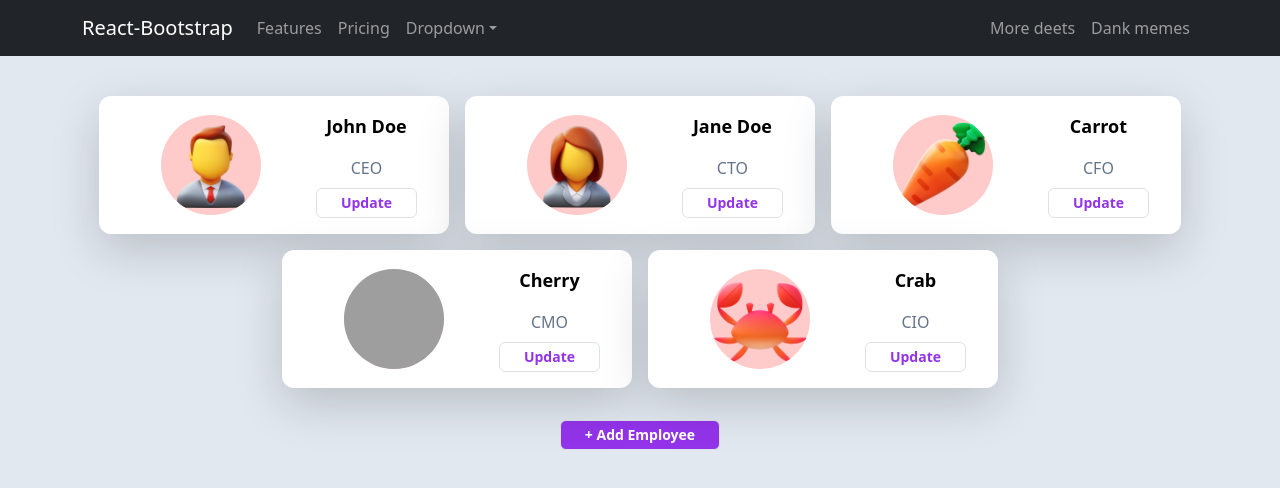
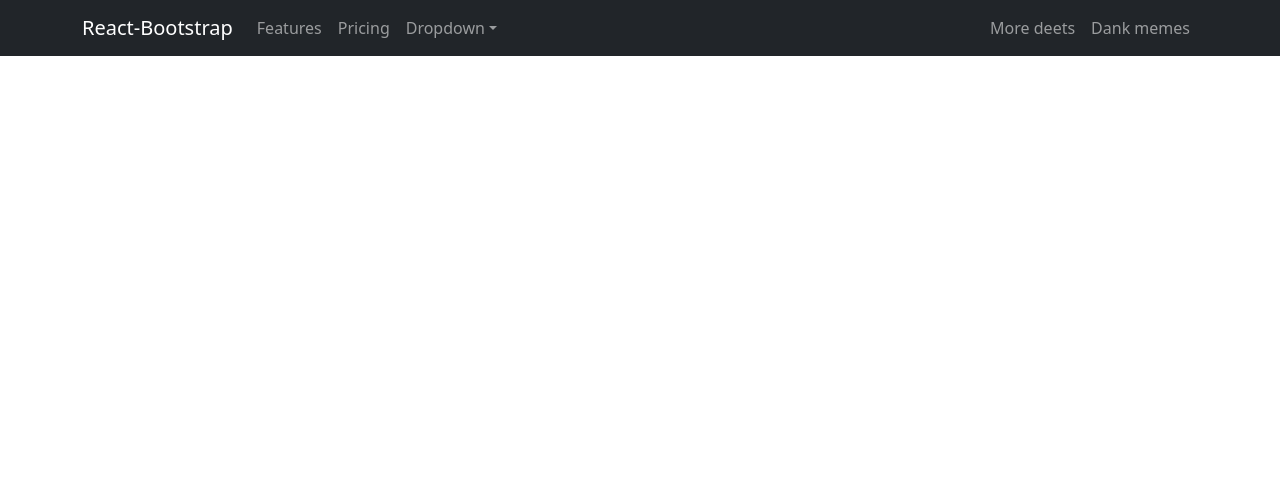
Before and after one commit to IuliiaKonovalova/react_intro, a React (Create React App) app in the folder hello/: page / in a window 1280 px wide. Shown: the top 488 px of the page. Built offline with nearby package versions, Linux system fonts and the light colour scheme; grey boxes are pictures that could not be loaded.

Commit message:
Remove employees logic from App.js

```diff
--- a/hello/src/App.js
+++ b/hello/src/App.js
@@ -9,100 +9,15 @@ import image5 from './images/3d-fluency-crab.png';
 import { v4 as uuidv4 } from 'uuid';
 import AddEmployee from './components/AddEmployee';
 import EditEmployee from './components/EditEmployee';
-import Header from './components/header';
+import Header from './components/Header';
+import Employees from './pages/Employees';
 
 
 function App() {
-  const [ role, setRole ] = useState();
-  const [employees, setEmployees] = useState([
-    {
-      id: 1,
-      name: 'John Doe',
-      role: 'CEO',
-      img: image1
-    },
-    {
-      id: 2,
-      name: 'Jane Doe',
-      role: 'CTO',
-      img: image2
-    },
-    {
-      id: 3,
-      name: 'Carrot',
-      role: 'CFO',
-      img: image3
-    },
-    {
-      id: 4,
-      name: 'Cherry',
-      role: 'CMO',
-      img: image4
-    },
-    {
-      id: 5,
-      name: 'Crab',
-      role: 'CIO',
-      img: image5
-    }
-  ]);
-
-  const updateEmployee = (id, newName, newRole) => {
-    const updatedEmployees = employees.map((employee) => {
-      if (employee.id === id) {
-        return { ...employee, name: newName, role: newRole };
-      }
-      return employee;
-    });
-    setEmployees(updatedEmployees);
-  }
-
-  function newEmployee(name, role, img) {
-    newEmployee = {
-      id: uuidv4(),
-      name: name,
-      role: role,
-      img: img
-    }
-    setEmployees([...employees, newEmployee])
-  }
-
-  const showEmployee = true;
   return (
-    <div className="App bg-slate-200 min-h-screen">
-      <Header />
-      {showEmployee ? (
-        <>
-          <div className="flex mt-8 flex-wrap justify-center">
-            {employees.map((employee) => {
-              const editEmployee = (<EditEmployee
-                id={employee.id}
-                name={employee.name}
-                role={employee.role}
-                updateEmployee={updateEmployee}
-              />
-              );
-              return (
-                <Employee
-                  key={uuidv4()}
-                  id={employee.id}
-                  name={employee.name}
-                  role={employee.role}
-                  img={employee.img}
-                  editEmployee={editEmployee}
-                />
-              );
-            })}
-            </div>
-            <AddEmployee newEmployee={newEmployee}/>
-        </>
-      ): (
-        <p>You cannot see employees</p>
-      )}
-
-
-
-    </div>
+    <Header>
+    <Employees />
+    </Header>
   );
 }
 
```
